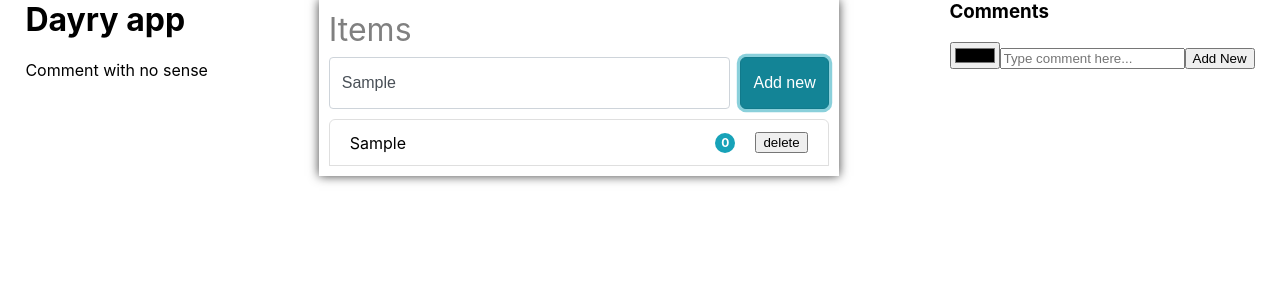
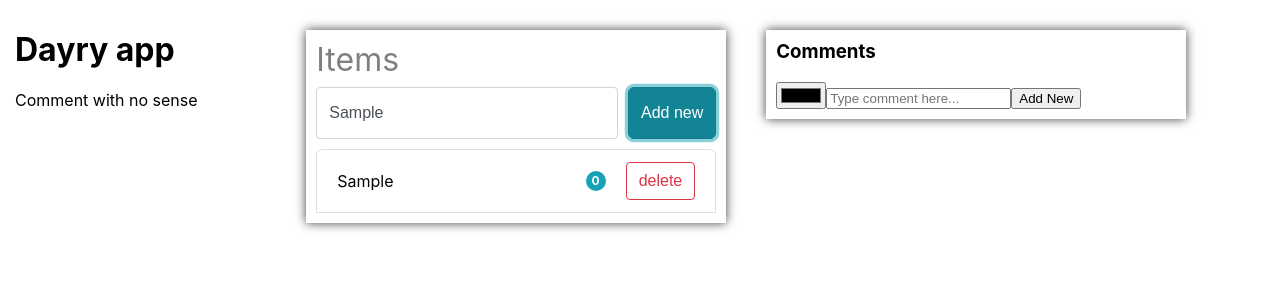
Before and after one commit to AndreyKapus/dayry-app, a React (Create React App) app: page / in a window 1280 px wide. Both pictures are taken after typing "Sample" into the empty fields and a click on the button "Add new". Shown: the top 300 px of the page. Built offline with nearby package versions, Linux system fonts and the light colour scheme.

Commit message:
comments styles

```diff
--- a/src/components/CreateComments/CreateComments.js
+++ b/src/components/CreateComments/CreateComments.js
@@ -1,6 +1,7 @@
 import { useState } from "react";
 import { useNotes } from "../../store/store";
 import CommentsList from "../CommentsList/CommentsList";
+import css from "./CreateComments.module.css";
 
 const CreateComments = ({ currentNote }) => {
   const [color, setColor] = useState(null);
@@ -34,7 +35,7 @@ const CreateComments = ({ currentNote }) => {
   };
 
   return (
-    <div>
+    <div className={css.commentsCard}>
       <h3>Comments</h3>
       <CommentsList currentNote={currentNote} />
       <form onSubmit={handleSubmit}>
--- /dev/null
+++ b/src/components/CreateComments/CreateComments.module.css
@@ -0,0 +1,9 @@
+.commentsCard {
+  display: block;
+  min-width: 400px;
+  max-width: 1000px;
+  padding: 10px;
+
+  overflow: hidden;
+  box-shadow: 0px 0px 10px 0px rgba(0, 0, 0, 0.75);
+}
--- a/src/components/Notes/Notes.js
+++ b/src/components/Notes/Notes.js
@@ -1,6 +1,12 @@
 import css from "./Notes.module.css";
 
-const Notes = ({ myNotes, selectedItem, handleItemClick, handleDelete }) => {
+const Notes = ({
+  myNotes,
+  selectedItem,
+  handleItemClick,
+  handleDelete,
+  active,
+}) => {
   return (
     <div className="notes-wrapper">
       <ul className={css.notesList}>
@@ -15,7 +21,11 @@ const Notes = ({ myNotes, selectedItem, handleItemClick, handleDelete }) => {
                 <p className={css.noteText}>{note.text}</p>
                 <div className={css.infoWrapper}>
                   <p className={css.count}>{note.comments.length}</p>
-                  <button type="button" onClick={() => handleDelete(note.id)}>
+                  <button
+                    className={css.deleteBtn}
+                    type="button"
+                    onClick={() => handleDelete(note.id)}
+                  >
                     delete
                   </button>
                 </div>
--- a/src/components/Notes/Notes.module.css
+++ b/src/components/Notes/Notes.module.css
@@ -17,6 +17,10 @@
 
 .listItem:hover,
 .listItem:focus {
+  border-left: 4px solid deeppink;
+}
+
+.active {
   border-left: 4px solid deeppink;
 }
 
@@ -43,3 +47,29 @@
   text-align: center;
   white-space: nowrap;
 }
+
+.deleteBtn {
+  color: #dc3545;
+  background-color: transparent;
+  background-image: none;
+  border-color: #dc3545;
+  font-weight: 400;
+  text-align: center;
+  white-space: nowrap;
+  user-select: none;
+  border: 1px solid #dc3545;
+  padding: 6px 12px;
+  font-size: 1rem;
+  line-height: 1.5;
+  border-radius: 4px;
+  transition: color 0.15s ease-in-out, background-color 0.15s ease-in-out,
+    border-color 0.15s ease-in-out, box-shadow 0.15s ease-in-out;
+}
+
+.deleteBtn:hover,
+.deleteBtn:focus {
+  color: #fff;
+  background-color: #dc3545;
+  border-color: #dc3545;
+  box-shadow: 0 0 0 0.2rem rgba(220, 53, 69, 0.5);
+}
--- a/src/pages/MainPage/MainPage.module.css
+++ b/src/pages/MainPage/MainPage.module.css
@@ -1,17 +1,25 @@
 .container {
   display: flex;
   flex-wrap: wrap;
-  justify-content: space-around;
-  gap: 60px;
+
+  gap: 30px;
+  padding: 30px 15px;
+}
+
+.content {
+  display: flex;
+  align-items: flex-start;
+  gap: 40px;
+  margin-left: auto;
+  margin-right: auto;
 }
 
 .noteCard {
   display: block;
-  min-width: 500px;
+
+  min-width: 400px;
   max-width: 1000px;
-  height: 100%;
   padding: 10px;
-
   overflow: hidden;
   box-shadow: 0px 0px 10px 0px rgba(0, 0, 0, 0.75);
 }
--- a/src/pages/MainPage/MainPaige.js
+++ b/src/pages/MainPage/MainPaige.js
@@ -8,10 +8,14 @@ import css from "./MainPage.module.css";
 
 const MainPage = () => {
   const [selectedItem, setSelectedItem] = useState(null);
+  const [active, setActive] = useState(false);
   const myNotes = useNotes((state) => state.notes);
+
+  console.log(active);
 
   const handleItemClick = (note) => {
     setSelectedItem(note.id);
+    setActive(true);
   };
 
   const deleteNote = useNotes((state) => state.removeNote);
@@ -23,6 +27,7 @@ const MainPage = () => {
   return (
     <div className={css.container}>
       <SideBar />
+      <div className={css.content}>
         <div className={css.noteCard}>
           <CreateNote />
           <Notes
@@ -30,9 +35,11 @@ const MainPage = () => {
             selectedItem={selectedItem}
             handleItemClick={handleItemClick}
             handleDelete={handleDelete}
+            active={active}
           />
         </div>
         <CreateComments currentNote={selectedItem} />
+      </div>
     </div>
   );
 };
```
Also changed, not shown: src/App.css (+0 -39 lines). Lines whose indentation alone changed are shown as unchanged.
